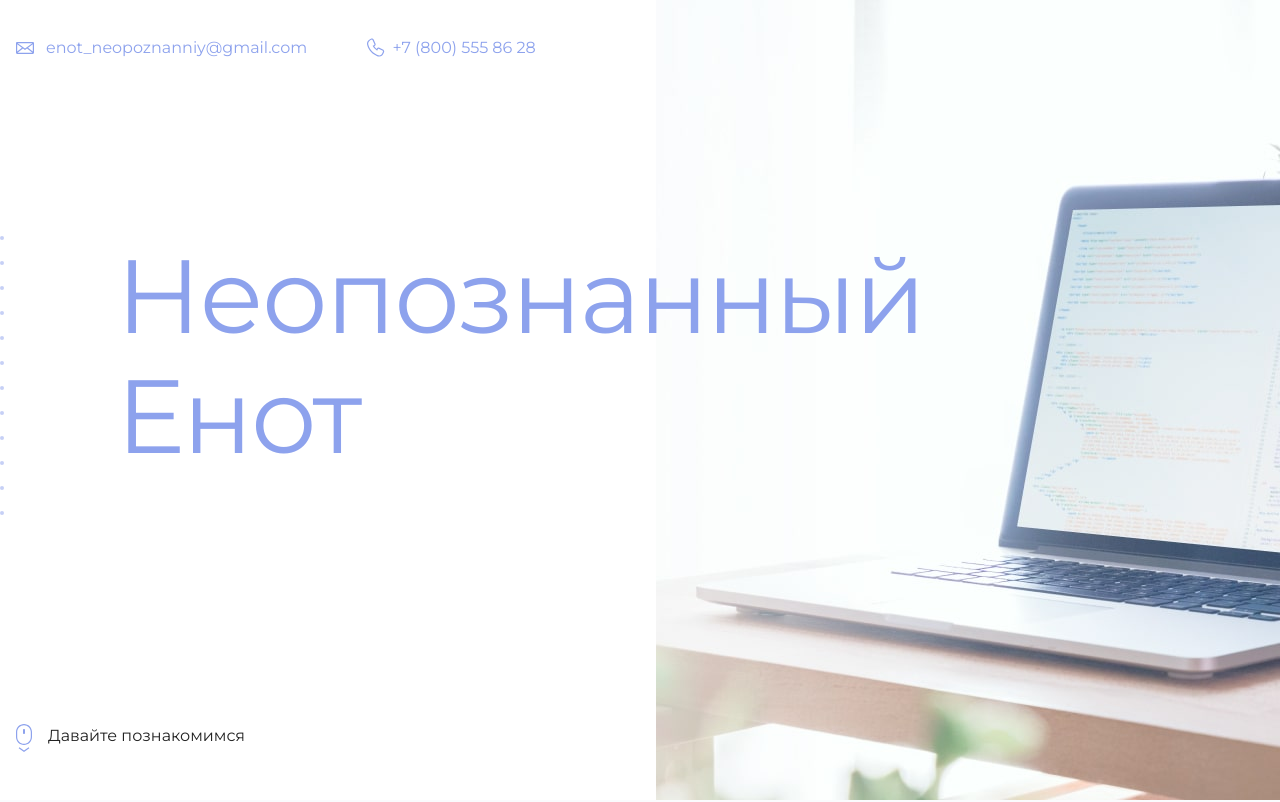
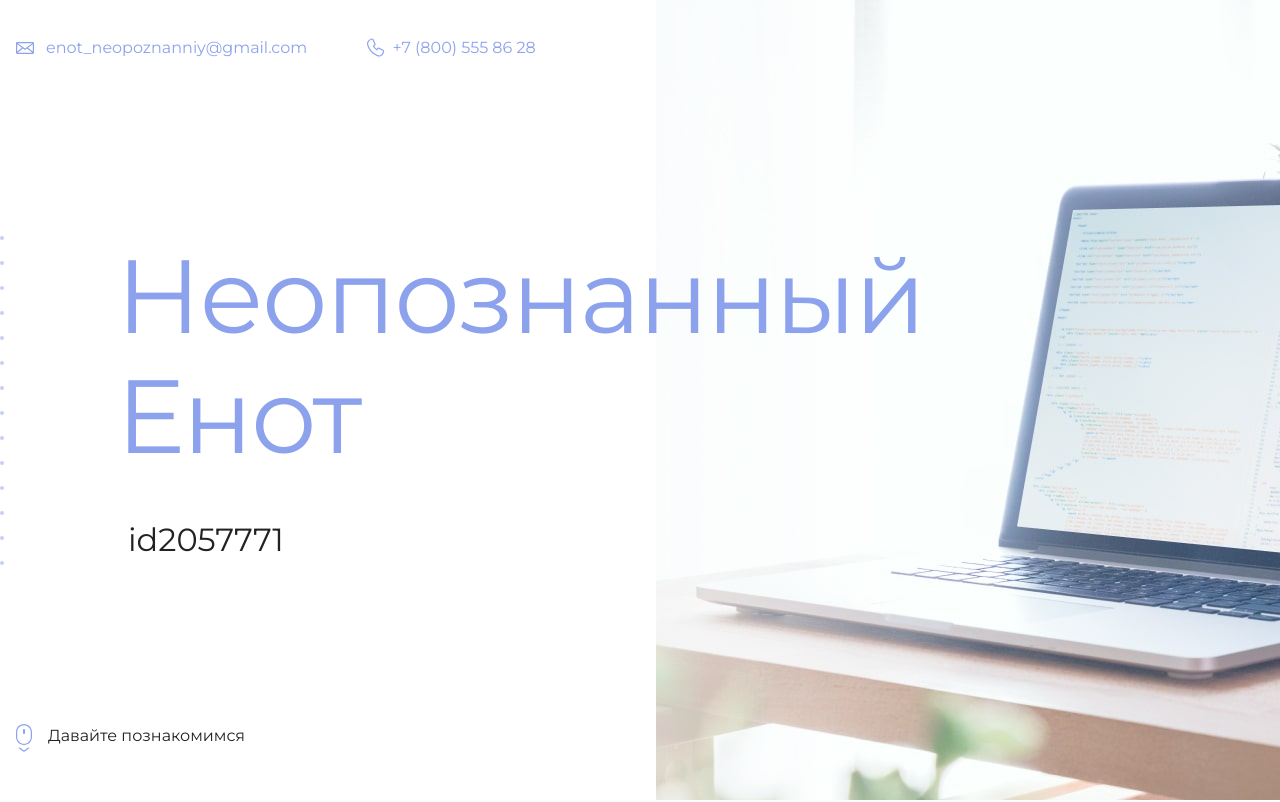
Before and after one commit to vetarara/second-page, a plain HTML site: page my-site/index.html in a window 1280 px wide. Shown: the top 802 px of the page. Drawn offline with Linux system fonts and the light colour scheme.

Commit message:
Добавила id

```diff
--- a/my-site/index.html
+++ b/my-site/index.html
@@ -19,7 +19,7 @@
       <section class="hero-image">
         <div class="container">
           <h1 class="heading">Неопознанный Енот</h1>
-          <p><!-- Тут ваш id на сайте Академии --></p>
+          <p>id2057771</p>
         </div>
       </section>
 
```
